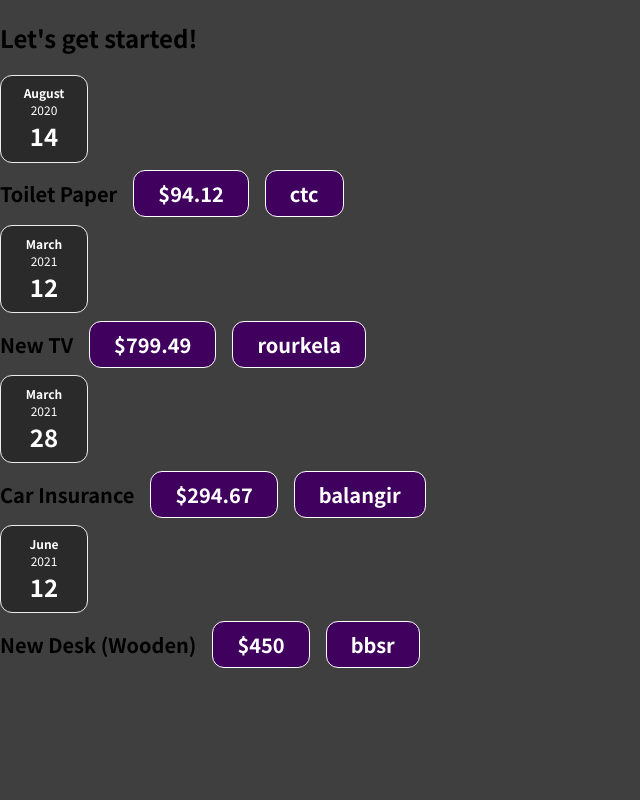
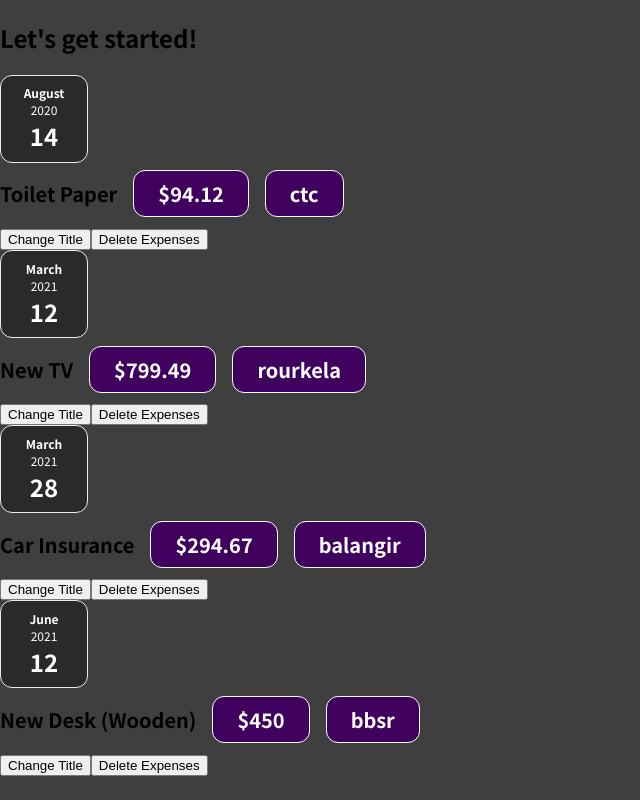
Before and after one commit to bubun123-git/React_first_project, a React (Create React App) app: page / in a window 1280 px wide. Shown: the whole page, without its empty margins (0-640 px from the left). Built offline with nearby package versions, Linux system fonts and the light colour scheme.

Commit message:
added delete and click button

```diff
--- a/src/components/ExpensesItem.js
+++ b/src/components/ExpensesItem.js
@@ -1,9 +1,15 @@
+import React from "react";
 import "./ExpenseItem.css";
 import ExpenseDate from "./ExpenseDate";
 import ExpenseDetails from "./ExpenseDetails";
 import Card from "./Card";
 
+
 function Expenseitem(props) {
+  const clickHandler=() => {
+    console.log('clicked!!!');
+
+  }
   return (
     <Card className="expense-item">
       <ExpenseDate date={props.date}></ExpenseDate>
@@ -14,6 +20,8 @@ function Expenseitem(props) {
           place={props.place}
         ></ExpenseDetails>
       </div>
+      <button onSubmit={clickHandler}>Change Title</button>
+      <button onSubmit>Delete Expenses</button>
     </Card>
   );
 }
```
